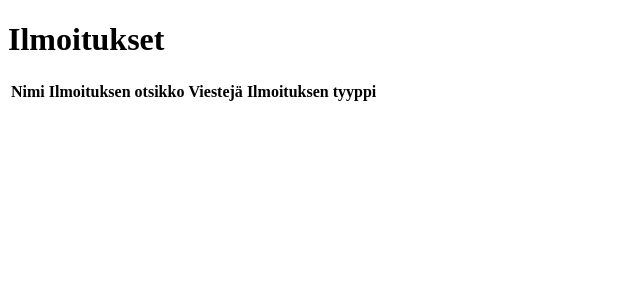
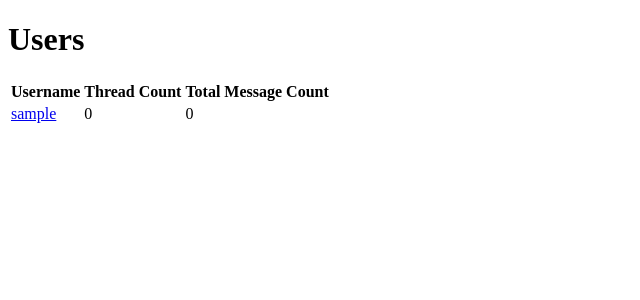
Before and after one commit to alexisvarjo/tietokannatjawebohjelmointi, a Flask app: page /users in a window 1280 px wide. Shown: the part 58-358 px from the top of the page, without its empty margins (0-640 px from the left). Run offline with Flask 3, Linux system fonts and the light colour scheme; the visitor is signed in with stand-in values (Sample User, id 1); data comes from the database, SQL or seed files in the repository; data that the repository does not hold is empty.

Commit message:
users-sivun parannuksia, taulukon muotoilu eriksi

```diff
--- a/app.py
+++ b/app.py
@@ -260,20 +260,26 @@ def new_message():
 
 @app.route("/users", methods=["GET"])
 def users():
+    # Get all users and threads
     users_list = [dict(u) for u in posts.get_users()]
     all_threads = [dict(t) for t in posts.get_user_threads()]
 
+    # Initialize aggregation fields for each user
     for user in users_list:
-        user['threads'] = []
+        user["thread_count"] = 0
+        user["message_count"] = 0
 
+    # Aggregate thread and message counts for each user
     for thread in all_threads:
-        thread['url'] = f"/thread/{thread['id']}"
         for user in users_list:
             if user["id"] == thread["user_id"]:
-                user["threads"].append(thread)
+                user["thread_count"] += 1
+                user["message_count"] += thread["message_count"]
                 break
 
+    # Render the template with one entry per user
     return render_template("users.html", users=users_list)
+
 
 @app.route("/about", methods=["GET"])
 def about():
--- a/templates/users.html
+++ b/templates/users.html
@@ -1,9 +1,9 @@
 <!doctype html>
 <html>
 <head>
-        <title>Ilmoitukset</title>
+    <title>Users</title>
 </head>
-
+<body>
     <nav>
         <ul style="list-style-type: none; display: inline-flex">
             <li><a href="/">Home</a></li>
@@ -13,25 +13,21 @@
             <li><a href="/users">Users</a></li>
         </ul>
     </nav>
-    <body>
-        <h1>Ilmoitukset</h1>
+    <h1>Users</h1>
     <table>
         <tr>
-                <th>Nimi</th>
-                <th>Ilmoituksen otsikko</th>
-                <th>Viestejä</th>
-                <th>Ilmoituksen tyyppi</th>
+            <th>Username</th>
+            <th>Thread Count</th>
+            <th>Total Message Count</th>
         </tr>
-            {% for user in users %} {% for thread in user.threads %}
+        {% for user in users %}
         <tr>
-                <td>{{ user.username }}</td>
-                <td>
-                    <a href="{{ thread.url }}">{{ thread.title }}</a>
-                </td>
-                <td>{{ thread.message_count }}</td>
-                <td>{{ thread.category }}</td>
+            <!-- Link to the user's page; adjust the URL if needed -->
+            <td><a href="/user/{{ user.id }}">{{ user.username }}</a></td>
+            <td>{{ user.thread_count }}</td>
+            <td>{{ user.message_count }}</td>
         </tr>
-            {% endfor %} {% endfor %}
+        {% endfor %}
     </table>
 </body>
 </html>
```
Also changed, not shown: 1 other file. Lines whose indentation alone changed are shown as unchanged.
